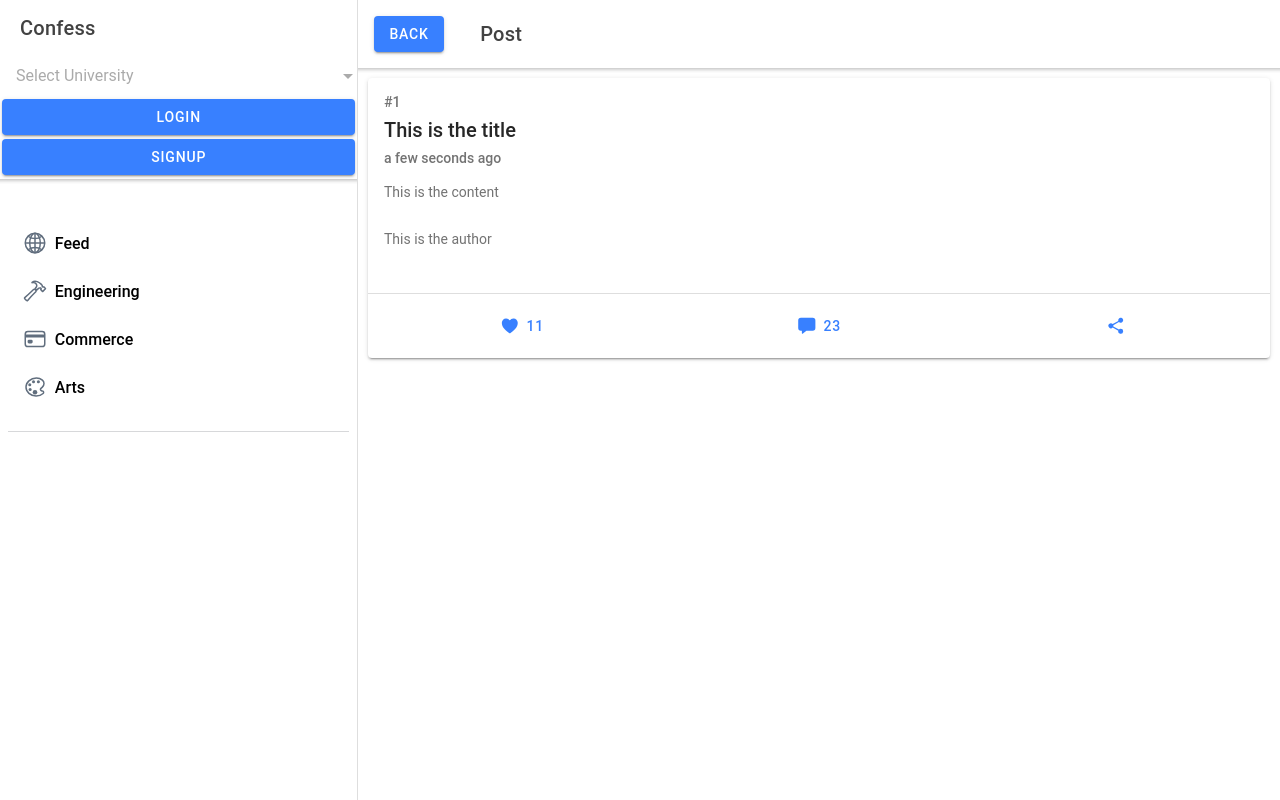
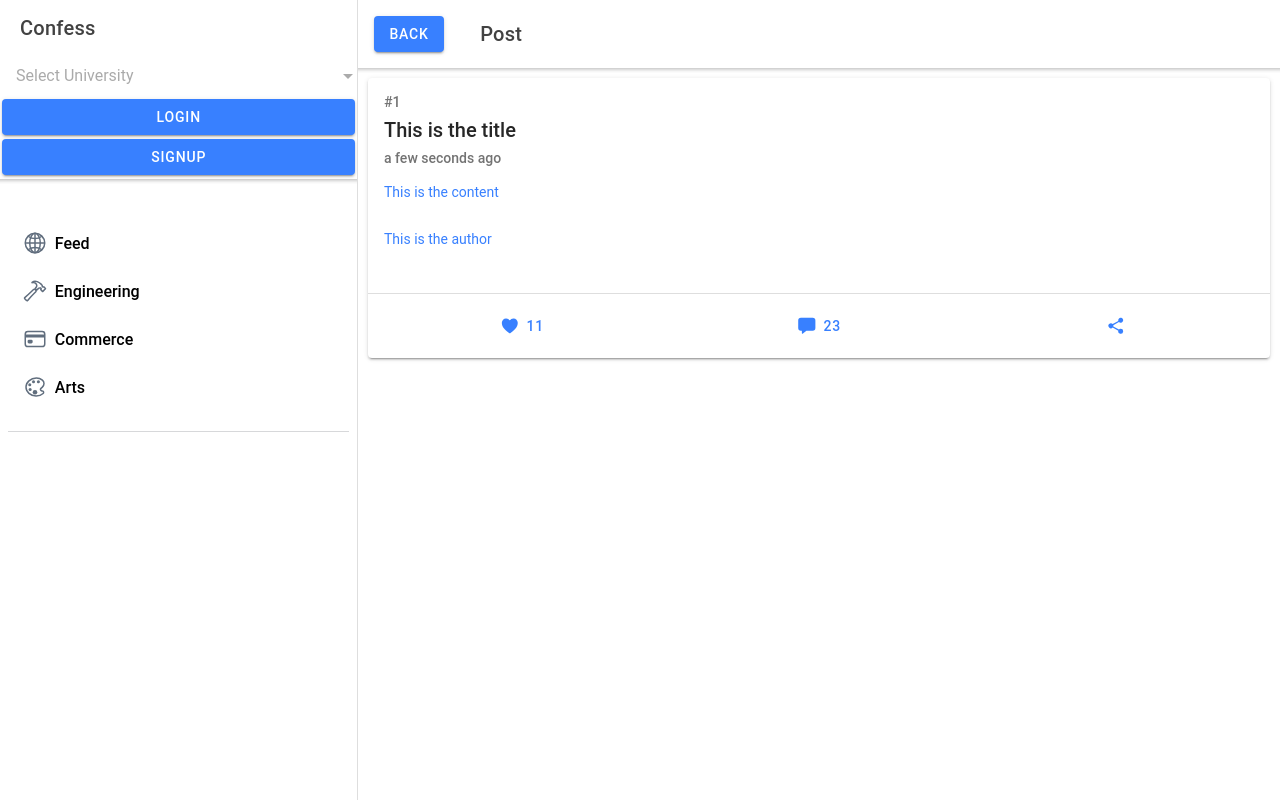
Before and after one commit to Deagler/confess-app, a React (Create React App) app in the folder app/: page /pages/posts/1 in a window 1280 px wide. Built offline with nearby package versions, Linux system fonts and the light colour scheme; the HTML template or start-up script is replaced by a standard one.

Commit message:
Add link route to post card

```diff
--- a/app/src/components/Post.tsx
+++ b/app/src/components/Post.tsx
@@ -32,15 +32,15 @@ const Post: React.FC<PostProps> = (props: PostProps) => {
 
   return (
     <IonCard>
+      <Link to="/pages/posts/${id}" style={{ textDecoration: 'none' }}>
         <IonCardHeader>
           <IonCardSubtitle>{`#${id}`}</IonCardSubtitle>
           <IonCardTitle>{title}</IonCardTitle>
           <IonCardSubtitle>{moment(date).fromNow()}</IonCardSubtitle>
         </IonCardHeader>
-
         <IonCardContent>{content}</IonCardContent>
         <IonCardContent>{author || 'Anonymous'}</IonCardContent>
-
+      </Link>
       <IonItemDivider />
 
       <IonGrid>
```
Lines whose indentation alone changed are shown as unchanged.
